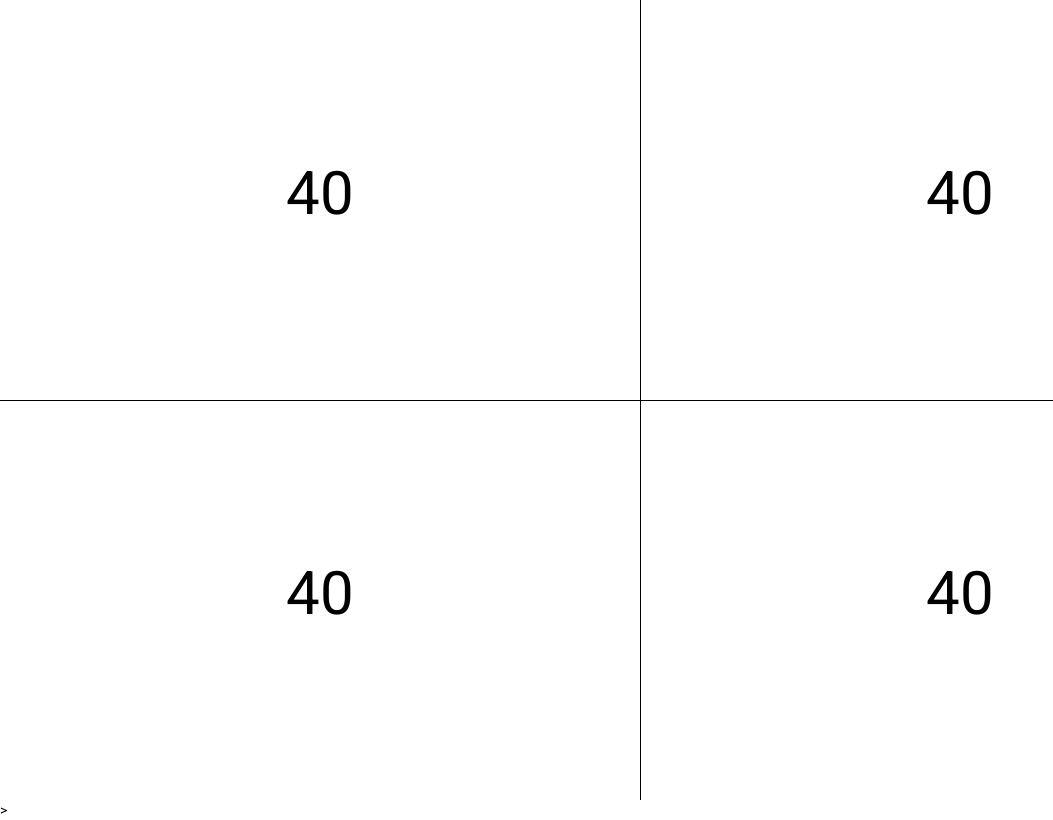
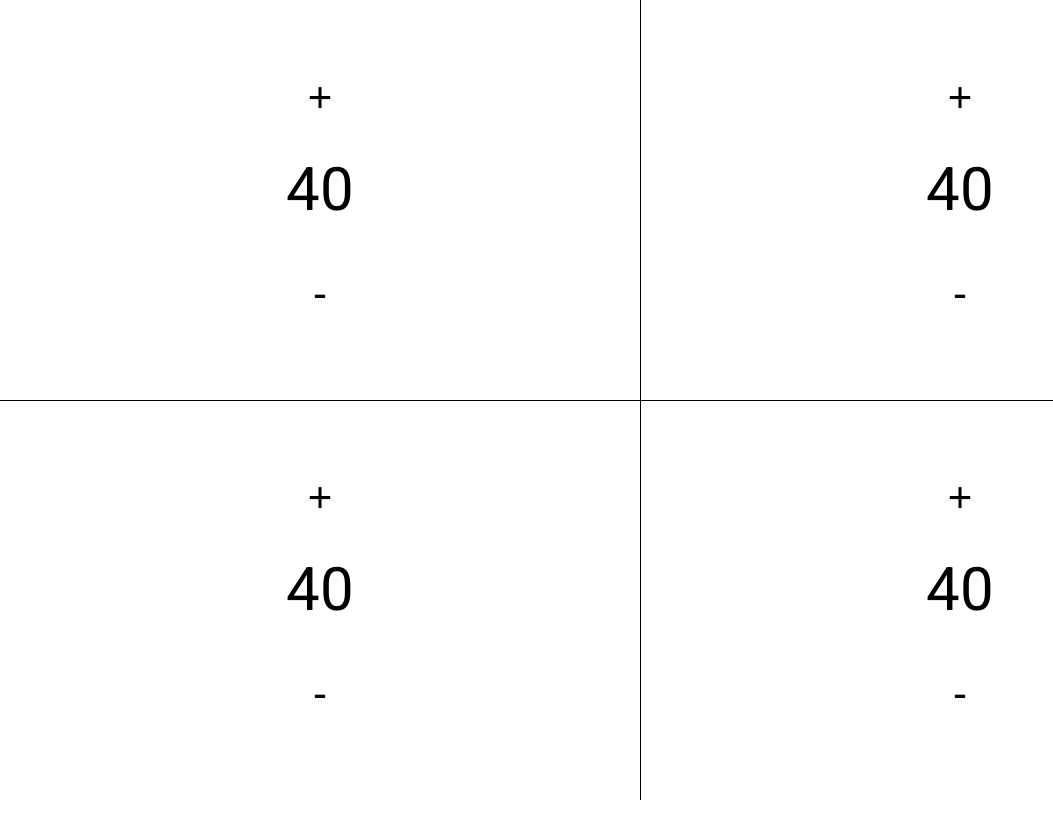
Before and after one commit to MorganaTheMoth/MTG-Assistant-Website, an Angular app: page /lifeTracker in a window 1280 px wide. Shown: the whole page, without its empty margins (0-1053 px from the left). Built offline with nearby package versions, Linux system fonts and the light colour scheme.

Commit message:
added labels to the increment and decrement buttons. added the ability to use the scroll wheel to change life totals

```diff
--- a/src/app/Components/life-tracker/life-tracker.component.css
+++ b/src/app/Components/life-tracker/life-tracker.component.css
@@ -8,7 +8,7 @@
 .player_box {
   position: relative;
   display: flex;
-  height: 50vh;
+  height: 49vh;
   width: 50vw;
   flex-direction: column;
   justify-content: center;
--- a/src/app/Components/life-tracker/life-tracker.component.html
+++ b/src/app/Components/life-tracker/life-tracker.component.html
@@ -7,4 +7,4 @@
     <app-player-info class="player_box"></app-player-info>
     <app-player-info class="player_box"></app-player-info>
     <app-player-info class="player_box"></app-player-info>
-</div>>
+</div>
--- a/src/app/player-info/player-info.component.css
+++ b/src/app/player-info/player-info.component.css
@@ -28,4 +28,14 @@
     background-color: rgba(0, 0, 0, 0);
     border-color: rgba(0, 0, 0, 0);
     cursor: pointer;
+	font-size: 3em;
 }
+.wrapper{
+	position: relative;
+	display: flex;
+	height: 50vh;
+	width: 50vw;
+	flex-direction: column;
+	justify-content: center;
+	align-items: center;
+}
--- a/src/app/player-info/player-info.component.html
+++ b/src/app/player-info/player-info.component.html
@@ -1,3 +1,4 @@
+<div #lifeTrackingWrapper class="wrapper">
 	<div class="lifetotal_overlay">
 		<p class="lifetotal_text">{{ lifeTotal }}</p>
 	</div>
@@ -5,10 +6,11 @@
 		class="lifechange_button"
 		(mousedown)="startIncrementing()"
 		(mouseup)="stopIncrementing()"
-></button>
+	>+</button>
 	<button
 		class="lifechange_button"
 		type="button"
 		(mousedown)="startDecrementing()"
 		(mouseup)="stopDecrementing()"
-></button>
+	>-</button>
+</div>
--- a/src/app/player-info/player-info.component.ts
+++ b/src/app/player-info/player-info.component.ts
@@ -1,6 +1,7 @@
-import { Component, OnDestroy } from '@angular/core';
+import {Component, OnDestroy, OnInit, ViewChild, ElementRef} from '@angular/core';
 import { interval, Subject } from 'rxjs';
 import { takeUntil, takeWhile } from 'rxjs/operators';
+import {Element} from "@angular/compiler";
 
 @Component({
 	selector: 'app-player-info',
@@ -8,14 +9,38 @@ import { takeUntil, takeWhile } from 'rxjs/operators';
 	templateUrl: './player-info.component.html',
 	styleUrl: './player-info.component.css',
 })
-export class PlayerInfoComponent {
+export class PlayerInfoComponent implements OnInit{
 	lifeTotal: number = 40;
 	privateChangeInterval: number = 125;
 
 	private destroy$: Subject<void> = new Subject<void>();
 	private counting = false;
+	@ViewChild('lifeTrackingWrapper',  {read: ElementRef, static : true}) lifeTracker!: ElementRef;
 
-	startIncrementing() {
+	ngOnDestroy() {
+		this.stopIncrementing();
+		this.stopDecrementing();
+	}
+	constructor() {
+	}
+
+	ngOnInit(): void {
+		this.lifeTracker.nativeElement.addEventListener('wheel', this.scrollEventManager, false);
+	}
+
+	//changeing the scope of the function
+	scrollEventManager = (wheelEvent: WheelEvent): void => {
+		if(wheelEvent.deltaY > 0) {
+			this.startDecrementing();
+			this.stopDecrementing();
+		}
+		else{
+			this.startIncrementing();
+			this.stopIncrementing();
+		}
+	}
+
+	public startIncrementing() : void {
 		this.counting = true;
 		this.lifeTotal++;
 		interval(this.privateChangeInterval)
@@ -26,13 +51,13 @@ export class PlayerInfoComponent {
 			});
 	}
 
-	stopDecrementing() {
+	public stopDecrementing() : void {
 		this.counting = false;
 		this.destroy$.next();
 		this.destroy$.complete();
 	}
 
-	startDecrementing() {
+	public startDecrementing() : void {
 		this.counting = true;
 		this.lifeTotal--;
 		interval(this.privateChangeInterval)
@@ -43,15 +68,9 @@ export class PlayerInfoComponent {
 			});
 	}
 
-	stopIncrementing() {
+	public stopIncrementing() : void{
 		this.counting = false;
 		this.destroy$.next();
 		this.destroy$.complete();
 	}
-
-
-	ngOnDestroy() {
-		this.stopIncrementing();
-		this.stopDecrementing();
-	  }
 }
```
Lines whose indentation alone changed are shown as unchanged.
